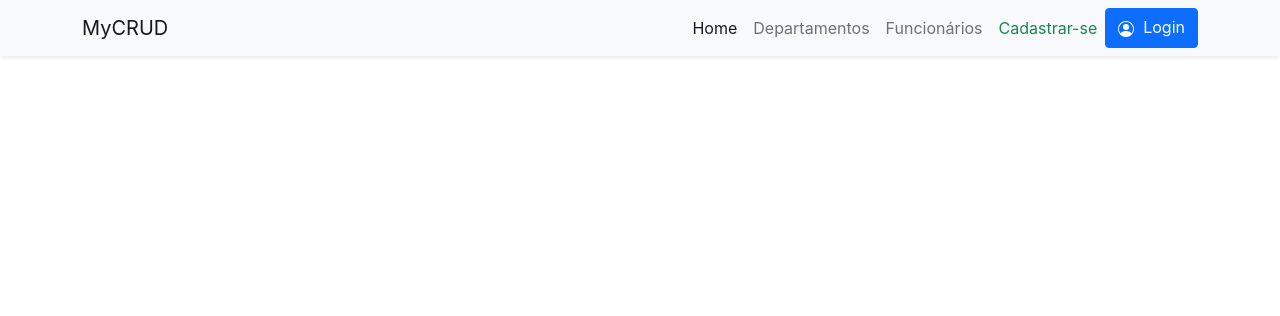
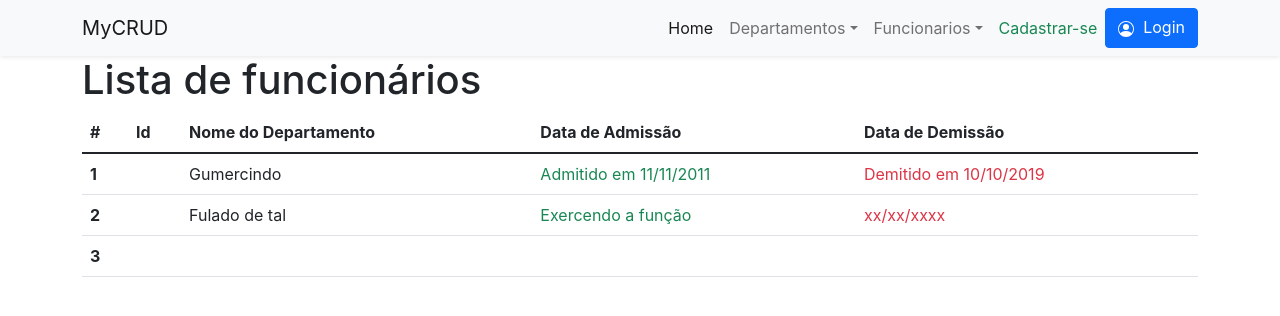
Before and after one commit to alexandrepalota/employee-crud, a React (Create React App) app: page /employees/list in a window 1280 px wide. Shown: the top 316 px of the page. Built offline with nearby package versions, Linux system fonts and the light colour scheme.

Commit message:
Lista departamento/funcionario e dropdown navibar

```diff
--- a/src/App.jsx
+++ b/src/App.jsx
@@ -15,9 +15,9 @@ function App() {
         <Routes>
           <Route path="/" element={<Home />}/>
           <Route path="/departments/form" element={<DepartmentForm />}/>
-          <Route path="/departments" element={<DepartmentList />}/>
+          <Route path="/departments/list" element={<DepartmentList />}/>
           <Route path="/employees/form" element={<EmployeeForm />}/>
-          <Route path="/employees" element={<EmployeeList />}/>
+          <Route path="/employees/list" element={<EmployeeList />}/>
           <Route path="/signIn" element={<SignIn />}/>
           <Route path="/signUp" element={<SignUp />}/>
         </Routes>
--- a/src/components/Navbar.jsx
+++ b/src/components/Navbar.jsx
@@ -1,4 +1,4 @@
-import {BsPersonCircle} from 'react-icons/bs'
+import { BsPersonCircle } from 'react-icons/bs'
 
 export default function Navbar() {
 
@@ -15,11 +15,25 @@ export default function Navbar() {
                         <li className="nav-item">
                             <a className="nav-link active" aria-current="page" href="/">Home</a>
                         </li>
-                        <li className="nav-item">
-                            <a className="nav-link" href="/departments/form">Departamentos</a>
+                        <li class="nav-item dropdown">
+                            <a class="nav-link dropdown-toggle" href  id="navbarDropdown" role="button" data-bs-toggle="dropdown" aria-haspopup="true" aria-expanded="false">
+                            Departamentos
+                            </a>
+                            <div class="dropdown-menu" aria-labelledby="navbarDropdown">
+                                <a class="dropdown-item" href="/departments/form">Registrar Departamento</a>
+                                <a class="dropdown-item" href="/departments/list">Lista de Departamentos</a>
+
+                            </div>
                         </li>
-                        <li className="nav-item">
-                            <a className="nav-link" href="/employees/form">Funcionários</a>
+                        <li class="nav-item dropdown">
+                            <a class="nav-link dropdown-toggle" href  id="navbarDropdown" role="button" data-bs-toggle="dropdown" aria-haspopup="true" aria-expanded="false">
+                            Funcionarios
+                            </a>
+                            <div class="dropdown-menu" aria-labelledby="navbarDropdown">
+                                <a class="dropdown-item" href="/employees/form">Registrar Funcionario</a>
+                                <a class="dropdown-item" href="/employees/list">Lista de Funcionarios</a>
+
+                            </div>
                         </li>
                         <li className="nav-item">
                             <a className="nav-link text-success" href="/signup">Cadastrar-se</a>
--- a/src/pages/DepartmentList.jsx
+++ b/src/pages/DepartmentList.jsx
@@ -2,7 +2,48 @@ export default function DepartmentList() {
 
     return (
         <>
-           <h1>lista de departamentos</h1>
+            <h1>lista de departamentos</h1>
+
+            <table class="table">
+                <thead class="thead-dark">
+                    <tr>
+                        <th scope="col">#</th>
+                        <th scope="col-3">Id</th>
+                        <th scope="col-3">Nome do Departamento</th>
+                        <th scope="col-3"> Editar/Excluir</th>
+
+                    </tr>
+                </thead>
+                <tbody>
+                    <tr>
+                        <th scope="row">1</th>
+                        <td className="idDepartamento"></td>
+                        <td className="departamento"></td>
+                        <td>
+                            <button type="submit" className=" border-dark btn btn-light mx-1">✏️</button>
+                            <button type="submit" className=" border-dark btn btn-light   ">🗑️</button>
+                        </td>
+                    </tr>
+                    <tr>
+                        <th scope="row">2</th>
+                        <td className="idDepartamento"></td>
+                        <td className="departamento"></td>
+                        <td className="botaoDepartamento">
+                            <button type="submit" className=" border-dark btn btn-light mx-1">✏️</button>
+                            <button type="submit" className=" border-dark btn btn-light   ">🗑️</button>
+                        </td>
+                    </tr>
+                    <tr>
+                        <th scope="row">3</th>
+                        <td className="idDepartamento"></td>
+                        <td className="departamento"></td>
+                        <td className="botaoDepartamento">
+                            <button type="submit" className=" border-dark btn btn-light mx-1">✏️</button>
+                            <button type="submit" className=" border-dark btn btn-light   ">🗑️</button>
+                        </td>
+                    </tr>
+                </tbody>
+            </table>
         </>
     )
 }
--- a/src/pages/EmployeeList.jsx
+++ b/src/pages/EmployeeList.jsx
@@ -3,6 +3,43 @@ export default function EmployeeList() {
     return (
         <>
             <h1>Lista de funcionários</h1>
+            <table class="table">
+                <thead class="thead-dark">
+                    <tr>
+                        <th scope="col">#</th>
+                        <th scope="col-3">Id</th>
+                        <th scope="col-3">Nome do Departamento</th>
+                        <th scope="col-3"> Data de Admissão</th>
+                        <th scope="col-3"> Data de Demissão</th>
+                    </tr>
+                </thead>
+                <tbody>
+                    <tr>
+                        <th scope="row">1</th>
+                        <td className="idFuncionario"></td >
+                        <td className="nomeFuncionario" >Gumercindo</td >
+                        <td className="admissao text-success " placeholder="xx/xx/xxxx" >Admitido em 11/11/2011</td >
+                        <td className="demissao text-danger"placeholder="xx/xx/xxxx" >Demitido em 10/10/2019</td >
+
+                    </tr>
+                    <tr>
+                        <th scope="row">2</th>
+                        <td className="idFuncionario"></td >
+                        <td className="nomeFuncionario" >Fulado de tal</td >
+                        <td className="admissao text-success" placeholder="xx/xx/xxxx" >Exercendo a função</td >
+                        <td className="demissao text-danger"  placeholder="xx/xx/xxxx">xx/xx/xxxx</td >
+
+                    </tr>
+                    <tr>
+                        <th scope="row">3</th>
+                        <td className="idFuncionario"></td >
+                        <td className="nomeFuncionario" ></td >
+                        <td className="admissao text-success" placeholder="xx/xx/xxxx" ></td >
+                        <td className="demissao text-danger"  placeholder="xx/xx/xxxx"></td >
+
+                    </tr>
+                </tbody>
+            </table>
         </>
     )
 }
```
